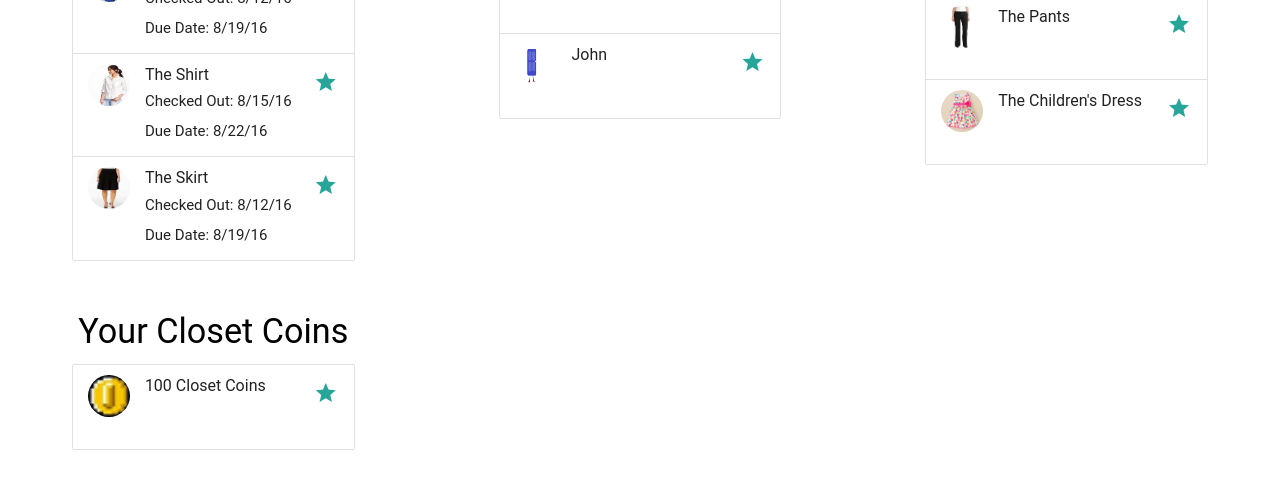
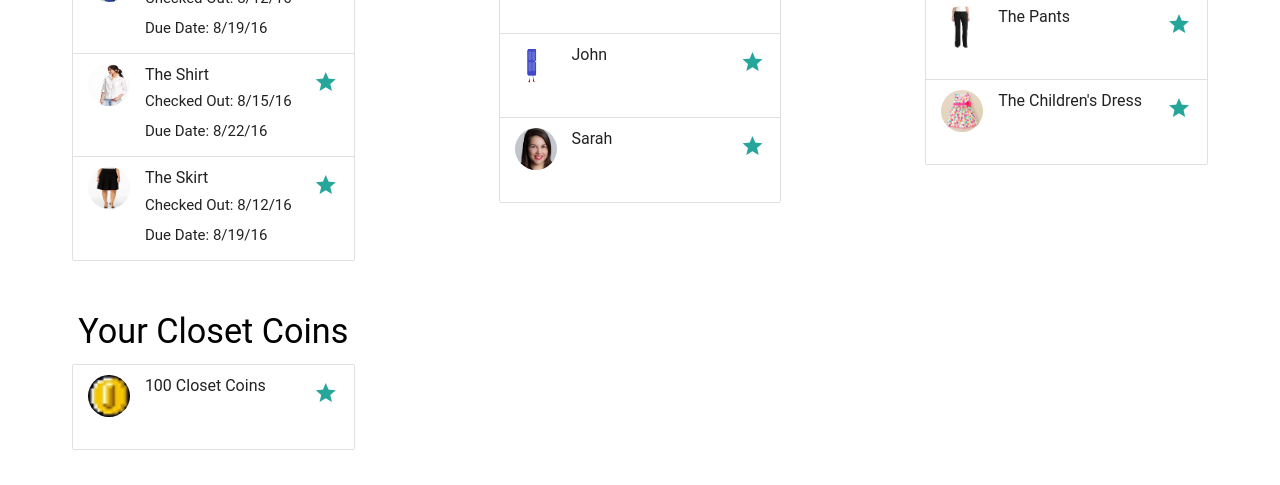
Before and after one commit to 2016SIPSynchrony-Financial/ZeJaIzel, a plain HTML site: page profile.html in a window 1280 px wide. Shown: the part 392-877 px from the top of the page. Drawn offline with Linux system fonts and the light colour scheme; files that its build step writes are made by us from their sources; a web font is replaced by a local one.

Commit message:
Add files via upload

```diff
--- a/profile.html
+++ b/profile.html
@@ -87,6 +87,12 @@
       <a href="#!" class="secondary-content"><i class="material-icons">grade</i></a>
     </li>
 
+	<li class="collection-item avatar">
+      <img src="sarah.jpg" class="circle">
+      <span class="title">Sarah</span>
+      <a href="#!" class="secondary-content"><i class="material-icons">grade</i></a>
+    </li>
+
   </ul>
   </div>
   </div>
```
Also changed, not shown: sarah.jpg (added).
